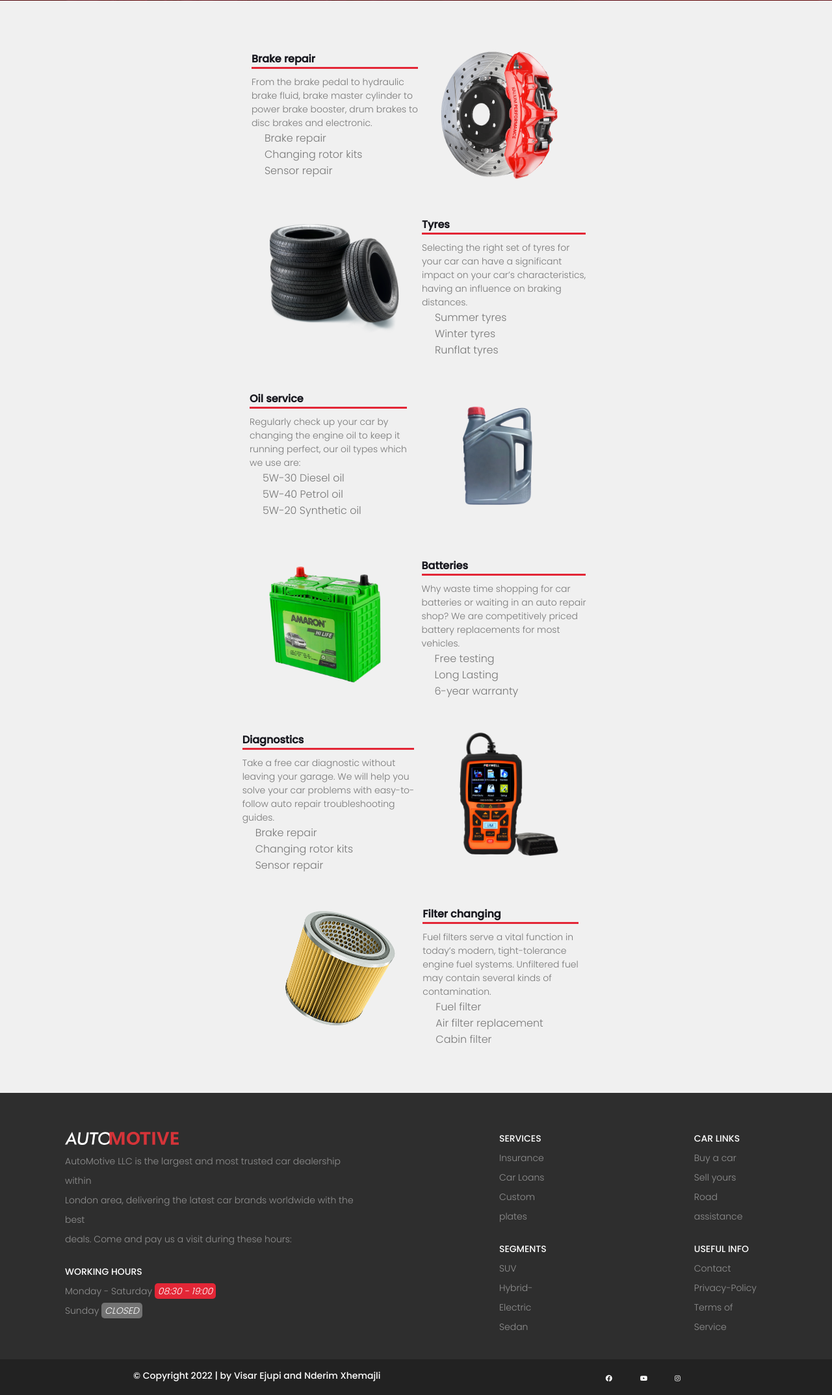
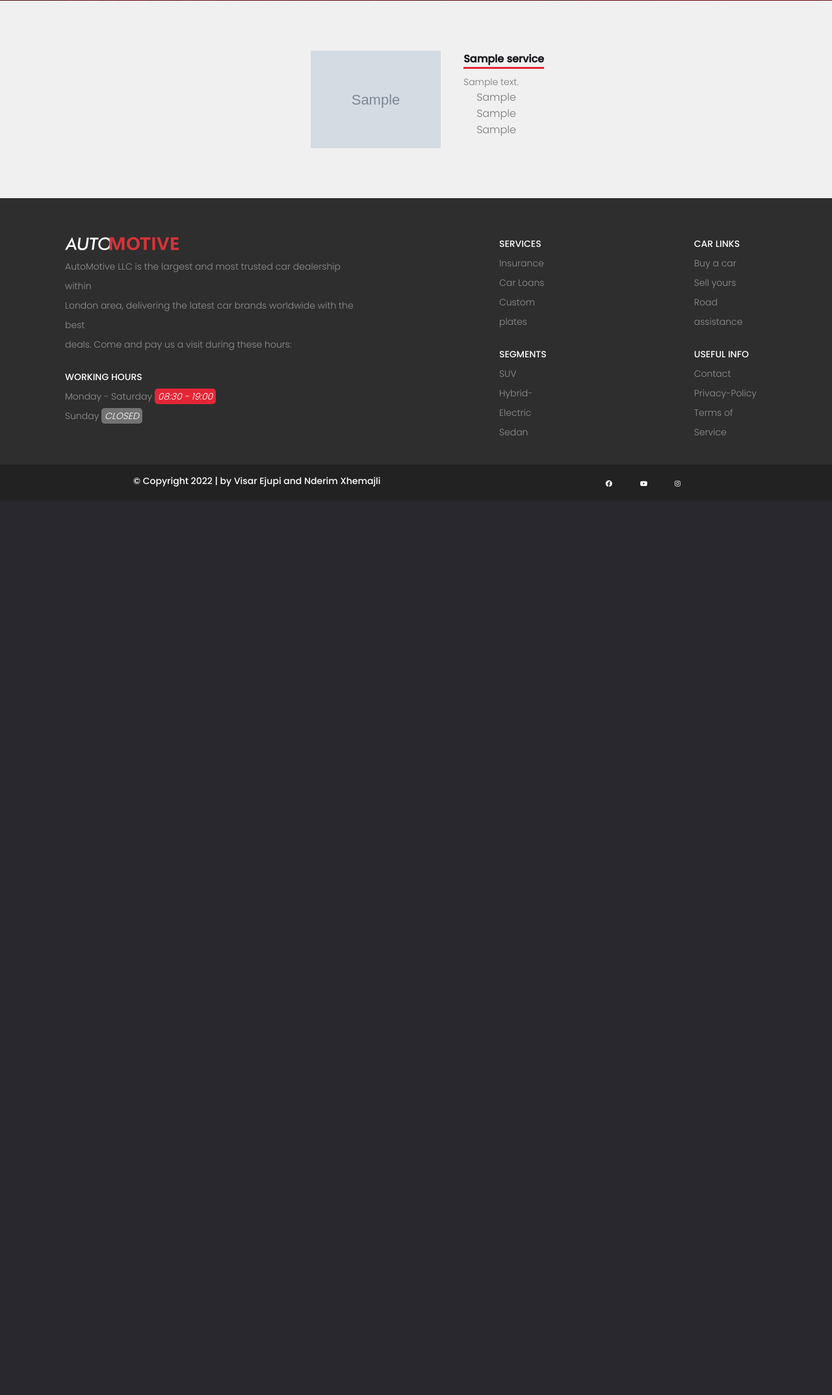
Before and after one commit to visarejupi/AUTOMOTIVEproject, a PHP site: page /services in a window 1280 px wide. Shown: the part 350-2497 px from the top of the page at 65% size. After the commit the page ends 1100 px from the top, so only its background shows below. Run offline with PHP 8.4, Linux system fonts and the light colour scheme; tables that the repository leaves empty or names only in its code hold one stand-in row (values such as "Sample post"); grey boxes marked "Sample" are stand-in pictures; some libraries are stand-ins or nearby versions.

Commit message:
services paraqiten nga databaza

```diff
--- a/cars.php
+++ b/cars.php
@@ -17,7 +17,6 @@ try {
   $stmt = $conn->prepare("SELECT cars.name, cars.price, car_types.name as 'car_type', cars.picture_location, cars.date_posted, users.name as 'posted_by' FROM `cars` left join `car_types` on cars.car_type = car_types.id left join `users` on users.id=cars.posted_by");
   $stmt->execute();
 
-  // set the resulting array to associative
   $result = $stmt->setFetchMode(PDO::FETCH_ASSOC);
   foreach($stmt as $car_list=>$car_listing) {
     $cars.="<div class=\"box\"  id=\"box\">
--- a/services.php
+++ b/services.php
@@ -12,6 +12,36 @@ $site = new site($conn, $header, $footer);
 $static_content = file_get_contents("templates/services.html");
 $dynamic_content = array();
 
+$services = "";
+try {
+  $stmt = $conn->prepare("SELECT * FROM `services`");
+  $stmt->execute();
+
+  $result = $stmt->setFetchMode(PDO::FETCH_ASSOC);
+  foreach($stmt as $entry=>$service_item) {
+    $services.="
+<div class=\"service\">
+
+    <div class=\"serviceimg\">
+        <img src=\"".$service_item["picture_location"]."\" alt=\"\" width=\"200px\">
+    </div>
+    <div class=\"service_text\">
+        <h1>".$service_item["name"]."</h1>
+        <p>".$service_item["description"]."</p>
+        <ul>
+            <li>".$service_item["specific1"]."</li>
+            <li>".$service_item["specific2"]."</li>
+            <li>".$service_item["specific3"]."</li>
+        </ul>
+    </div>
+</div>";
+  }
+} catch(PDOException $e) {
+  echo "Error: " . $e->getMessage();
+}
+
+$dynamic_content["services"]=$services;
+
 $page = new page($static_content, $dynamic_content);
 
 $site->setPage($page);
--- a/templates/services.html
+++ b/templates/services.html
@@ -11,102 +11,6 @@
   </div>
   <div class="container">
     <div class="services_content">
-      <div class="service">
-        <div class="service_text">
-          <h1>Brake repair</h1>
-          <p>
-            From the brake pedal to hydraulic <BR> brake fluid, brake master cylinder to <BR> power brake booster, drum brakes to <BR> disc brakes and electronic.
-          </p>
-          <ul>
-          <li>Brake repair</li>
-          <li>Changing rotor kits</li>
-          <li>Sensor repair</li>
-          </ul>
-        </div>
-        <div class="serviceimg">
-          <img src="images/services/parts/brakes.png" alt="" width="180px">
-        </div>
-      </div>
-
-      <div class="service">
-        <div class="serviceimg">
-          <img src="images/services/parts/tires.png" alt="" width="200px">
-        </div>
-        <div class="service_text">
-          <h1>Tyres</h1>
-          <p>
-              Selecting the right set of tyres for <br> your car can have a significant <br> impact on your car’s characteristics, <br> having an influence on braking <br> distances.                </p>
-          <ul>
-          <li>Summer tyres</li>
-          <li>Winter tyres</li>
-          <li>Runflat tyres</li>
-          </ul>
-        </div>
-      </div>
-
-      <div class="service">
-        <div class="service_text">
-          <h1>Oil service</h1>
-          <p>
-              Regularly check up your car by <br> changing the engine oil to keep it <br> running perfect, our oil types which <br> we use are:                </p>
-          <ul>
-          <li>5W-30 Diesel oil</li>
-          <li>5W-40 Petrol oil</li>
-          <li>5W-20 Synthetic oil</li>
-          </ul>
-        </div>
-        <div class="serviceimg">
-            <img src="images/services/parts/oil.png" alt="" width="200px">
-        </div>
-      </div>
-
-      <div class="service">
-
-        <div class="serviceimg">
-          <img src="images/services/parts/batteries2.png" alt="" width="200px">
-        </div>
-        <div class="service_text">
-          <h1>Batteries</h1>
-          <p>
-              Why waste time shopping for car <br> batteries or waiting in an auto repair <br> shop? We are competitively priced <br> battery replacements for most <br> vehicles.                </p>
-          <ul>
-          <li>Free testing</li>
-          <li>Long Lasting</li>
-          <li>6-year warranty</li>
-          </ul>
-        </div>
-      </div>
-
-      <div class="service">
-        <div class="service_text">
-          <h1>Diagnostics</h1>
-          <p>
-              Take a free car diagnostic without<br> leaving your garage. We will help you <br> solve your car problems with easy-to- <br>follow auto repair troubleshooting <br> guides.                </p>
-          <ul>
-          <li>Brake repair</li>
-          <li>Changing rotor kits</li>
-          <li>Sensor repair</li>
-          </ul>
-        </div>
-        <div class="serviceimg">
-          <img src="images/services/parts/diagnostics.jpg" alt="" width="200px">
-        </div>
-      </div>
-
-      <div class="service">
-        <div class="serviceimg">
-          <img src="images/services/parts/filters.png" alt="" width="190px">
-        </div>
-        <div class="service_text">
-          <h1>Filter changing</h1>
-          <p>
-              Fuel filters serve a vital function in <br> today’s modern, tight-tolerance <br> engine fuel systems. Unfiltered fuel <br> may contain several kinds of <br> contamination.                </p>
-          <ul>
-          <li>Fuel filter</li>
-          <li>Air filter replacement</li>
-          <li>Cabin filter</li>
-          </ul>
-        </div>
-      </div>
+      <<<<services>>>>
     </div>
   </div>
```
